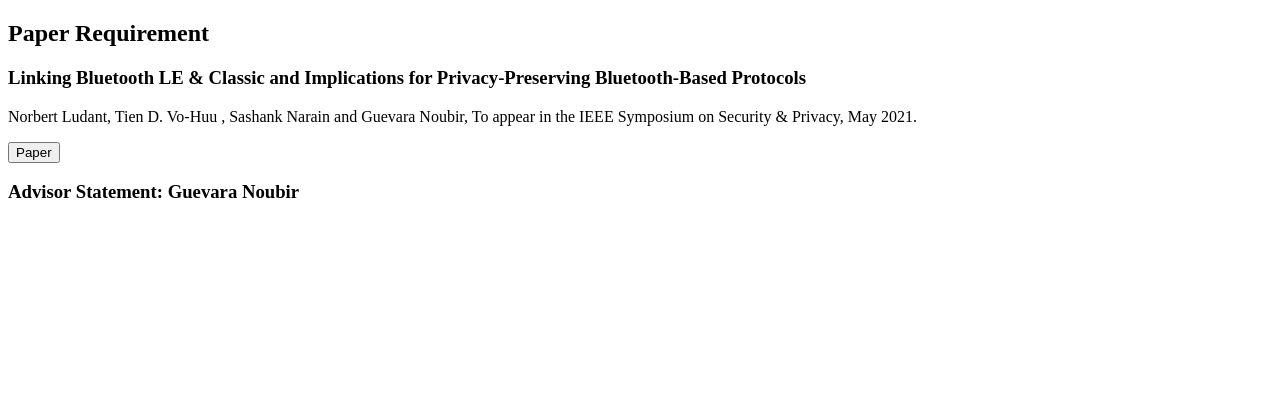
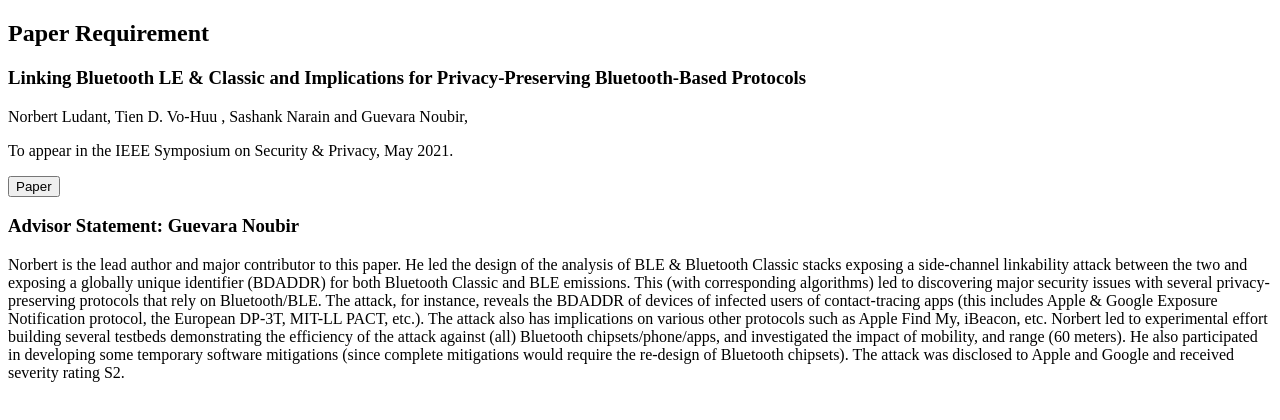
Before and after one commit to NorbLd/NorbLd.github.io, a plain HTML site: page index.html in a window 1280 px wide. Drawn offline with Linux system fonts and the light colour scheme.

Commit message:
Update index.html

```diff
--- a/index.html
+++ b/index.html
@@ -3,12 +3,14 @@
 <body>
 <h2>Paper Requirement</h2>
 <h3>Linking Bluetooth LE & Classic and Implications for Privacy-Preserving Bluetooth-Based Protocols</h3>
-<p>Norbert Ludant, Tien D. Vo-Huu , Sashank Narain and Guevara Noubir, To appear in the IEEE Symposium on Security & Privacy, May 2021.</p>
+<p>Norbert Ludant, Tien D. Vo-Huu , Sashank Narain and Guevara Noubir,</p>
+<p>To appear in the IEEE Symposium on Security & Privacy, May 2021.</p>
 
 <form method="get" action="BTCBLE.pdf">
   <button type="submit">Paper</button>
 </form>
 
 <h3>Advisor Statement: Guevara Noubir </h3>
+<p>Norbert is the lead author and major contributor to this paper. He led the design of the analysis of BLE & Bluetooth Classic stacks exposing a side-channel linkability attack between the two and exposing a globally unique identifier (BDADDR) for both Bluetooth Classic and BLE emissions. This (with corresponding algorithms) led to discovering major security issues with several privacy-preserving protocols that rely on Bluetooth/BLE. The attack, for instance, reveals the BDADDR of devices of infected users of contact-tracing apps (this includes Apple & Google Exposure Notification protocol, the European DP-3T, MIT-LL PACT, etc.). The attack also has implications on various other protocols such as Apple Find My, iBeacon, etc. Norbert led to experimental effort building several testbeds demonstrating the efficiency of the attack against (all) Bluetooth chipsets/phone/apps, and investigated the impact of mobility, and range (60 meters). He also participated in developing some temporary software mitigations (since complete mitigations would require the re-design of Bluetooth chipsets). The attack was disclosed to Apple and Google and received severity rating S2.</p>
 </body>
 </html>
```
